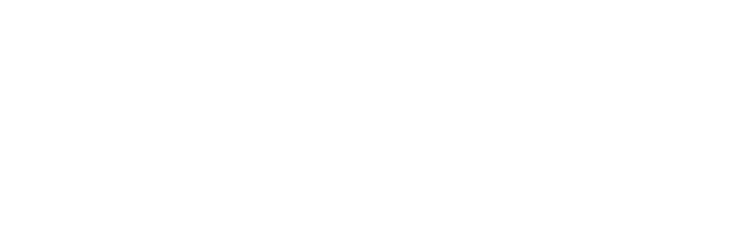
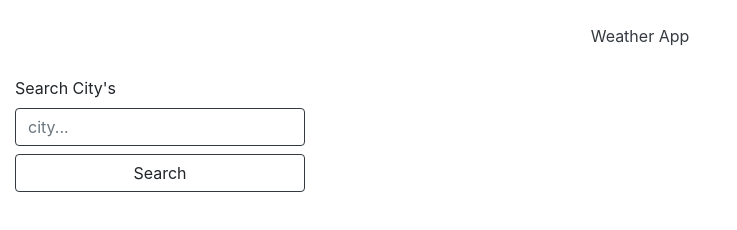
Before and after one commit to whosshazo/all-city-weather, a plain HTML site: page index.html in a window 1280 px wide. Shown: the whole page, without its empty margins (0-737 px from the left). Drawn offline with nearby package versions, Linux system fonts and the light colour scheme.

Commit message:
html page set

```diff
--- a/index.html
+++ b/index.html
@@ -4,9 +4,37 @@
     <meta charset="UTF-8">
     <meta http-equiv="X-UA-Compatible" content="IE=edge">
     <meta name="viewport" content="width=device-width, initial-scale=1.0">
+
+    <link rel="stylesheet" href="https://cdnjs.cloudflare.com/ajax/libs/twitter-bootstrap/4.5.0/css/bootstrap.min.css">
+    <link rel="stylesheet" href="./develop/style.css">
+
+
     <title>All City Weather | Your Weather, Our Watch</title>
+
+
 </head>
+
 <body>
+    <header class="col-12 p-4 text-dark text-center fw-bold header">Weather App</header>
+    <main>
+        <form>
+            <div class="mb-3 col-3 search">
+                <label for="text" class="form-label city-search mt-1">Search City's</label>
+                <input type="search" class="form-control border-dark" id="exampleInputEmail1" placeholder="city..." aria-describedby="emailHelp">
+                <button type="submit" class="btn mt-2 col-12 border-dark">Search</button>              </div>
+        </form>
+
+        <section class="col-9" id="apiWeather">
+
+        </section>
+    </main>
+
+
+
+
+
+
 
 </body>
+
 </html>
```
